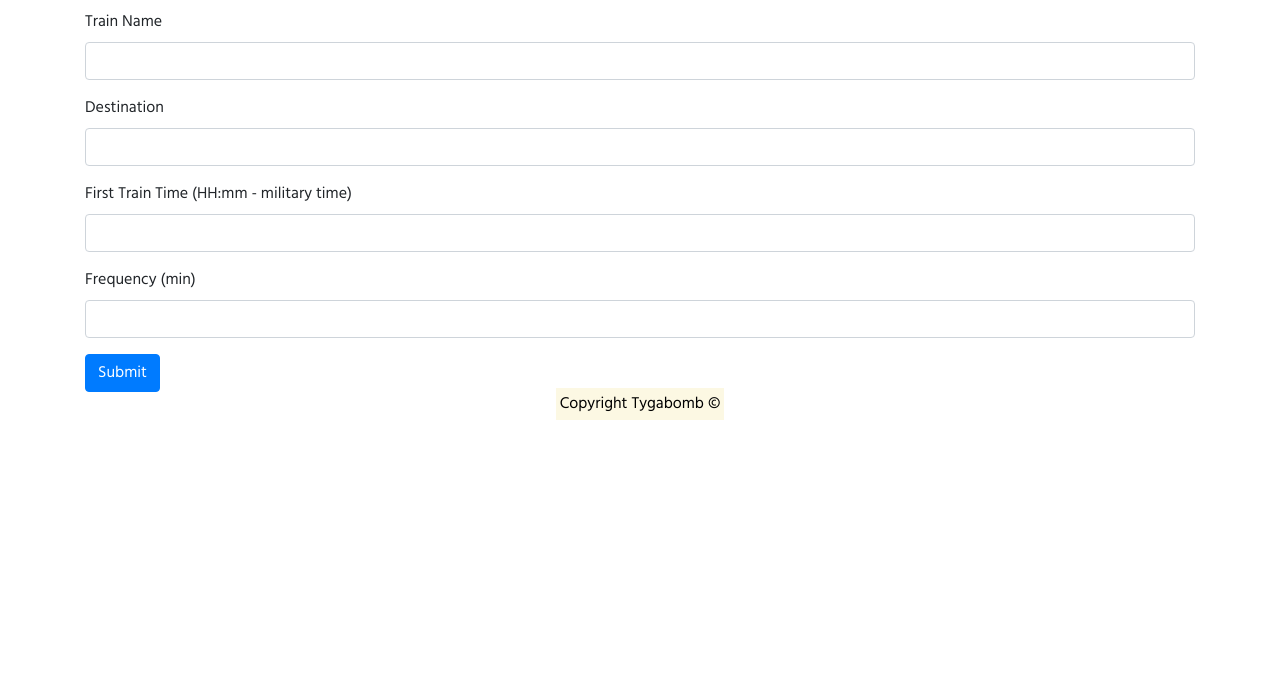
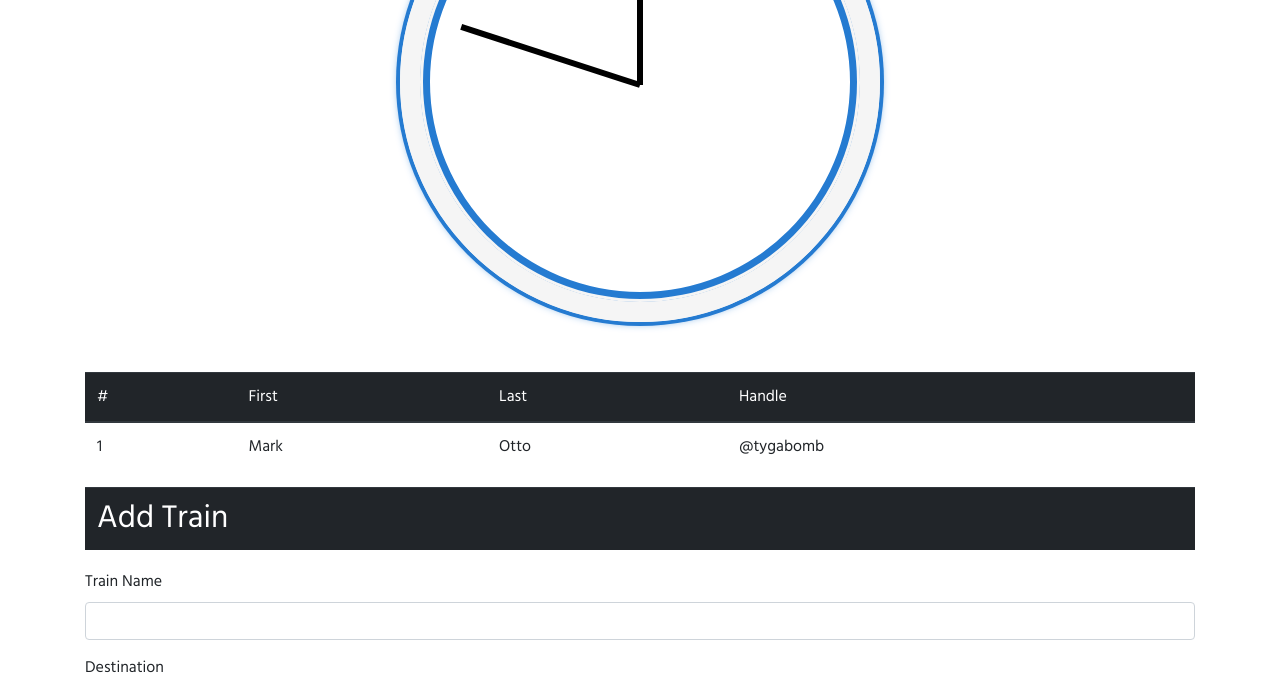
Before and after one commit to Tygabomb/Train-Schedule, a plain HTML site: page index.html in a window 1280 px wide. Shown: the part 426-1100 px from the top of the page. Before the commit the page ends 846 px from the top, so only its background shows below. Drawn offline with nearby package versions, Linux system fonts and the light colour scheme.

Commit message:
clock base

```diff
--- a/assets/CSS/style.css
+++ b/assets/CSS/style.css
@@ -34,6 +34,46 @@ h2 {
 
 
 }
+
+.clock {
+    width: 30rem;
+    height: 30rem;
+    border: 20px solid whitesmoke;
+    border-radius: 50%;
+    margin: 50px auto;
+    position: relative;
+    padding: 2rem;
+    box-shadow:
+        0 0 0px 4px #257bd1,
+        inset 0 0 0 3px whitesmoke,
+        inset 0 0 0 10px #257bd1,
+        0 0 10px #257bd1;
+
+}
+
+.clock-face {
+    position: relative;
+    width: 100%;
+    height: 100%;
+    transform: translateV(-3px);
+
+}
+
+.hand {
+    width:  50%;
+    height: 6px;
+    background: black;
+    position: absolute;
+    Top: 50%;
+    transform-origin: 100%;
+    transform: rotate(90deg);
+    transition: all 0.05s;
+    transition-timing-function: cubic-bezier(0.1, 2.7, 0.58, 1)
+
+}
+
+
+
 #footer {
     clear: both;
 	position: sticky;
--- a/assets/Javascript/app.js
+++ b/assets/Javascript/app.js
@@ -0,0 +1,13 @@
+const secondHand = document.querySelector('.second-hand');
+
+function setdate() {
+
+const now = new Date();
+const seconds = now.getSeconds();
+const secondDegrees = ((seconds / 60) * 360) + 90;
+secondHand.style.transform = `rotate(${secondDegrees}deg)`;
+
+console.log(`%c color: red; ${seconds}`)
+}
+
+setInterval(setdate, 1000);
--- a/index.html
+++ b/index.html
@@ -35,6 +35,13 @@
             <thead class="thead-dark">
                 <h2 class="panel-heading">Train Schedule</h2>
                 <tr>
+                    <div class="clock">
+                        <div class="clock-face">
+                            <div class="hand hour-hand"></div>
+                            <div class="hand min-hand"></div>
+                            <div class="hand second-hand"></div>
+                        </div>
+                    </div>
                     <th scope="col">#</th>
                     <th scope="col">First</th>
                     <th scope="col">Last</th>
```
